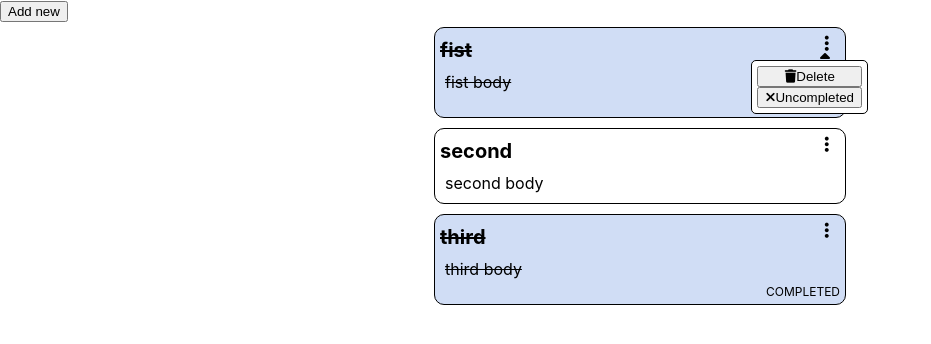
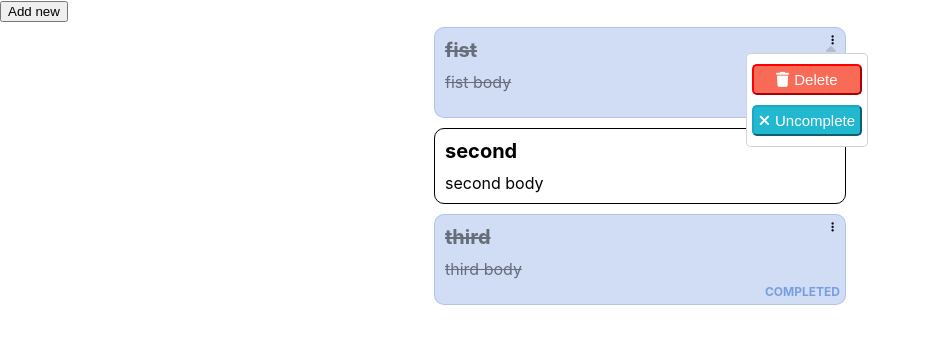
Before and after one commit to gartnerleandro/tasklist, a React (Create React App) app: page / in a window 1280 px wide. Both pictures are taken after a click on the button 826 px from the left and 44 px from the top of the page. Shown: the top 344 px of the page, without its empty margins (0-931 px from the left). Built offline with nearby package versions, Linux system fonts and the light colour scheme.

Commit message:
Feature: change card styles

```diff
--- a/src/components/card/Card.jsx
+++ b/src/components/card/Card.jsx
@@ -29,7 +29,7 @@ const Card = ({
       }
       {
         !!onStatusChange && (
-          <button type="button" onClick={onStatusChange} className="delete-button">
+          <button type="button" onClick={onStatusChange} className="status-button">
             {
               status === CARD_STATUS.UNCOMPLETED ? (
                 <i className="fas fa-check" />
@@ -37,7 +37,7 @@ const Card = ({
                 <i className="fas fa-times" />
               )
             }
-            {status === CARD_STATUS.UNCOMPLETED ? 'Completed' : 'Uncompleted'}
+            {status === CARD_STATUS.UNCOMPLETED ? 'Complete' : 'Uncomplete'}
           </button>
         )
       }
--- a/src/components/card/index.scss
+++ b/src/components/card/index.scss
@@ -1,6 +1,7 @@
 @import '../../styles/constants.scss';
 
 div.card {
+  background-color: $white;
   border-radius: 10px;
   border: 1px solid $black;
   display: flex;
@@ -10,10 +11,38 @@ div.card {
   padding: 5px;
   width: 85%;
 
+  button.delete-button {
+    background-color: $red-light;
+    border-color: $red;
+  }
+
+  button.status-button {
+    background-color: $primary;
+    border-color: $primary-dark;
+  }
+
+  button.delete-button,
+  button.status-button {
+    font-size: 15px;
+    margin: 5px 0;
+    border-radius: 5px;
+    padding: 5px;
+    color: $white;
+
+    i {
+      margin-right: 5px;
+    }
+  }
+
+  button.delete-button:hover,
+  button.status-button:hover {
+    opacity: 0.5;
+  }
+
   div.card-title {
     font-size: 20px;
     font-weight: bold;
-    padding: 5px 0;
+    padding: 5px;
   }
 
   div.card-body {
@@ -27,11 +56,20 @@ div.card {
     justify-content: flex-end;
     align-items: center;
     width: 100%;
+    color: $secondary;
+    font-weight: bold;
+    opacity: 0.5;
   }
 }
 
-.completed {
+div.card.completed {
   background-color: rgba($secondary-light, 0.3);
+  border-color: rgba($secondary-light, 0.3);
+
+  div.card-body,
+  div.card-title {
+    opacity: 0.5;
+  }
 
   > div {
     text-decoration: line-through;
--- a/src/components/dropdown/index.scss
+++ b/src/components/dropdown/index.scss
@@ -2,15 +2,15 @@
 
 div.menu-wrapper {
   position: relative;
-  user-select: none;
 
   button.menu-button {
     background-color: transparent;
     border: none;
     cursor: pointer;
+    font-size: 11px;
     position: absolute;
-    font-size: 18px;
-    right: 5px;
+    right: 0px;
+    z-index: 1;
 
     &:focus {
       outline: none;
@@ -28,22 +28,22 @@ div.menu-wrapper {
 
   i.fas.fa-caret-up {
     position: absolute;
-    right: 10px;
-    top: 16px;
-    color: $black;
+    right: 4px;
+    top: 9px;
+    color: rgba($gray, 0.4);
   }
 
   div.dropdown-content {
     position: absolute;
     right: -7%;
-    top: 27px;
+    top: 20px;
     display: flex;
     flex-direction: column;
     background-color: $white;
     padding: 5px;
-    border: 1px solid $black;
+    border: 1px solid rgba($gray, 0.4);
     border-radius: 5px;
-    z-index: 1;
+    z-index: 2;
 
     button:hover {
       cursor: pointer;
--- a/src/styles/constants.scss
+++ b/src/styles/constants.scss
@@ -19,3 +19,6 @@ $accent-darker: #0CB261;
 $black: #000000;
 $white: #ffffff;
 $gray: #8e8e8e;
+
+$red-light: #FA6B57;
+$red: #FF0000;
```
